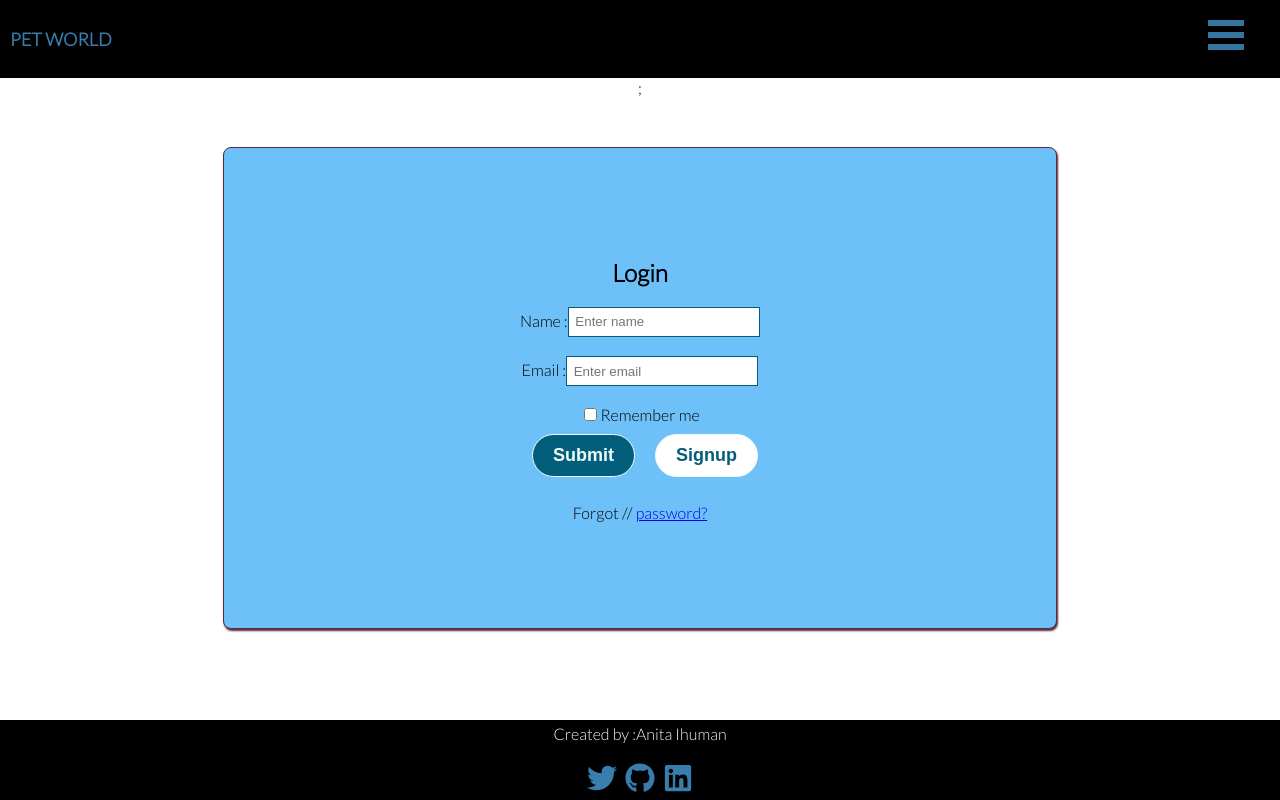
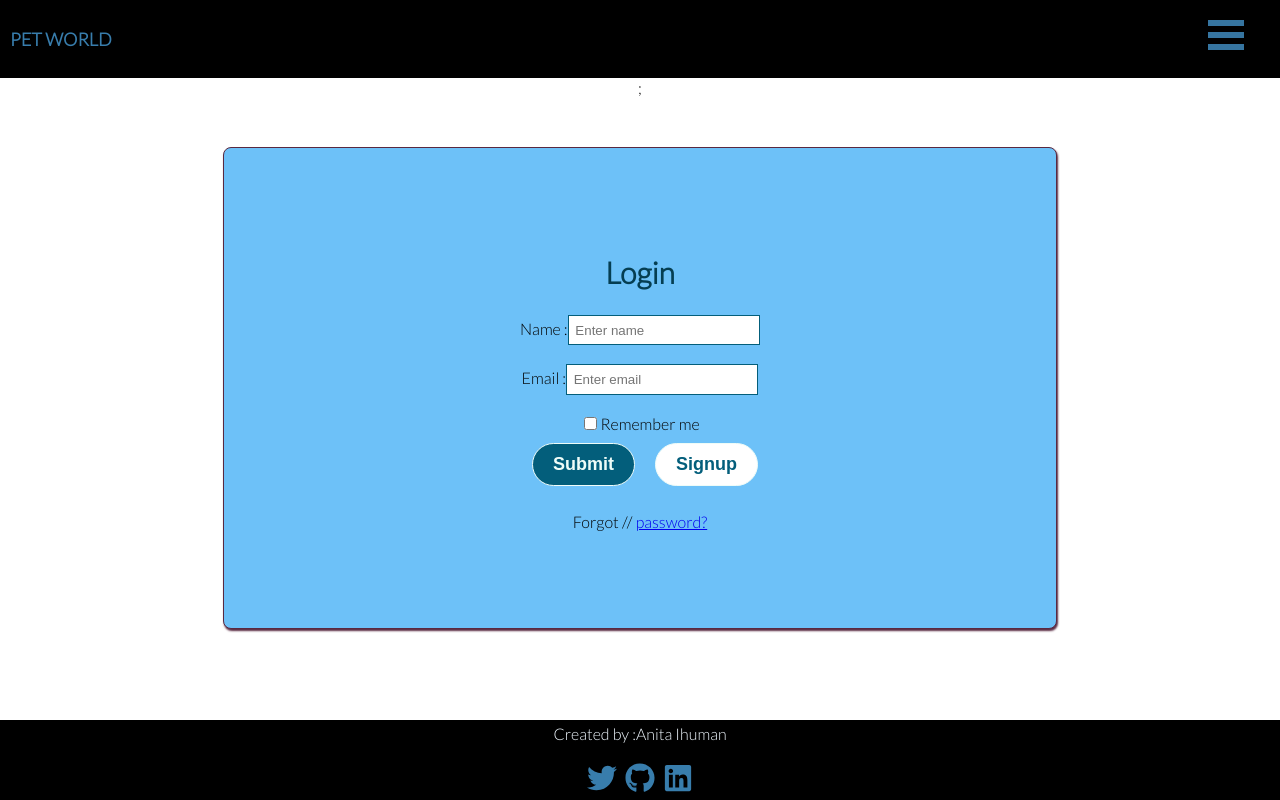
Before and after one commit to Anita-ihuman/Pet-store, a React (Create React App) app: page /login in a window 1280 px wide. Built offline with nearby package versions, Linux system fonts and the light colour scheme.

Commit message:
Edit login

```diff
--- a/src/Menu/Login/login.js
+++ b/src/Menu/Login/login.js
@@ -20,7 +20,7 @@ const Login = () => {
         }}
       >
         <form className="sign-up-form " onSubmit={handleSubmit}>
-        <h1>Login</h1>
+        <h1 className='login'>Login</h1>
           <div>
             <label htmlFor="firstName">Name :</label>
             <input
```
